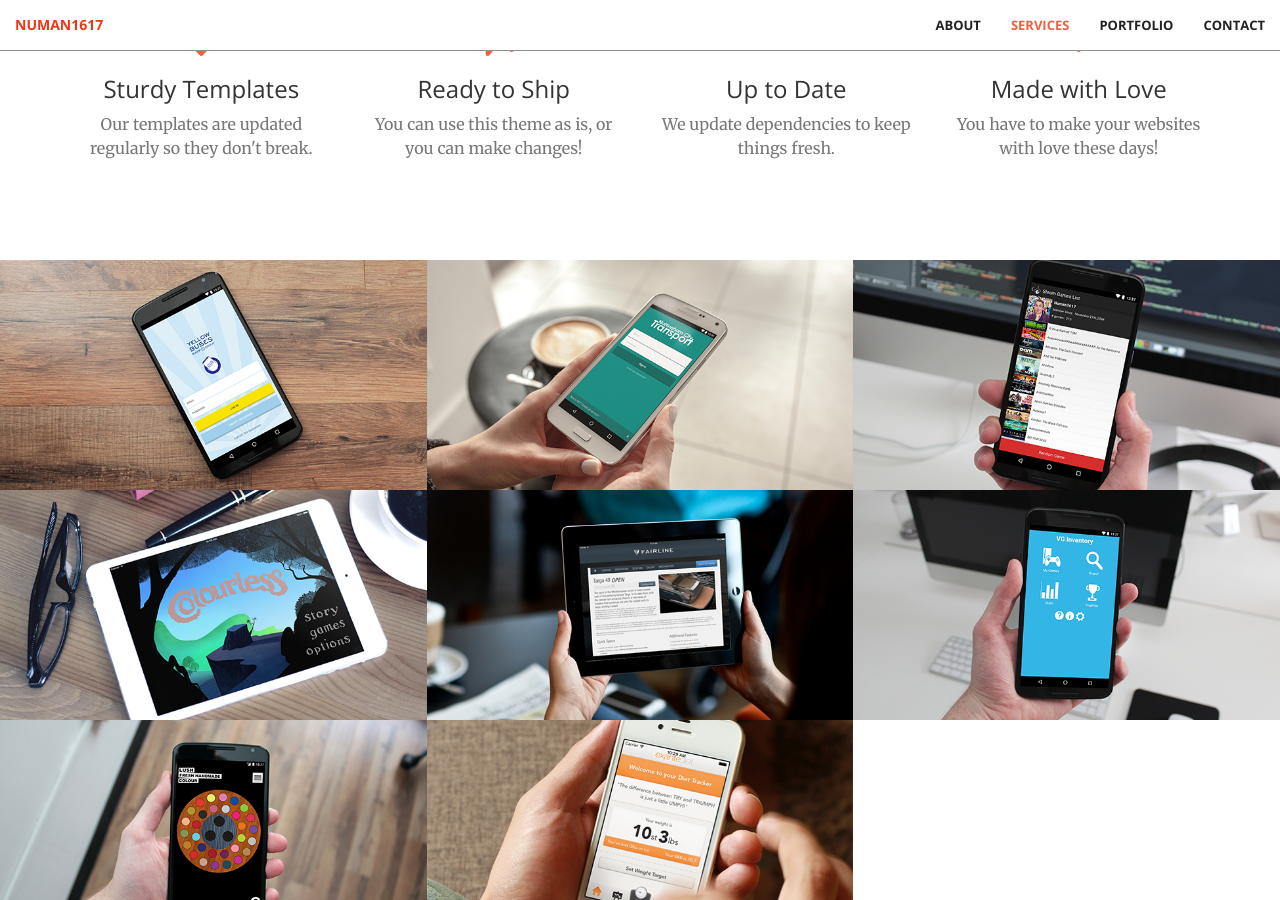
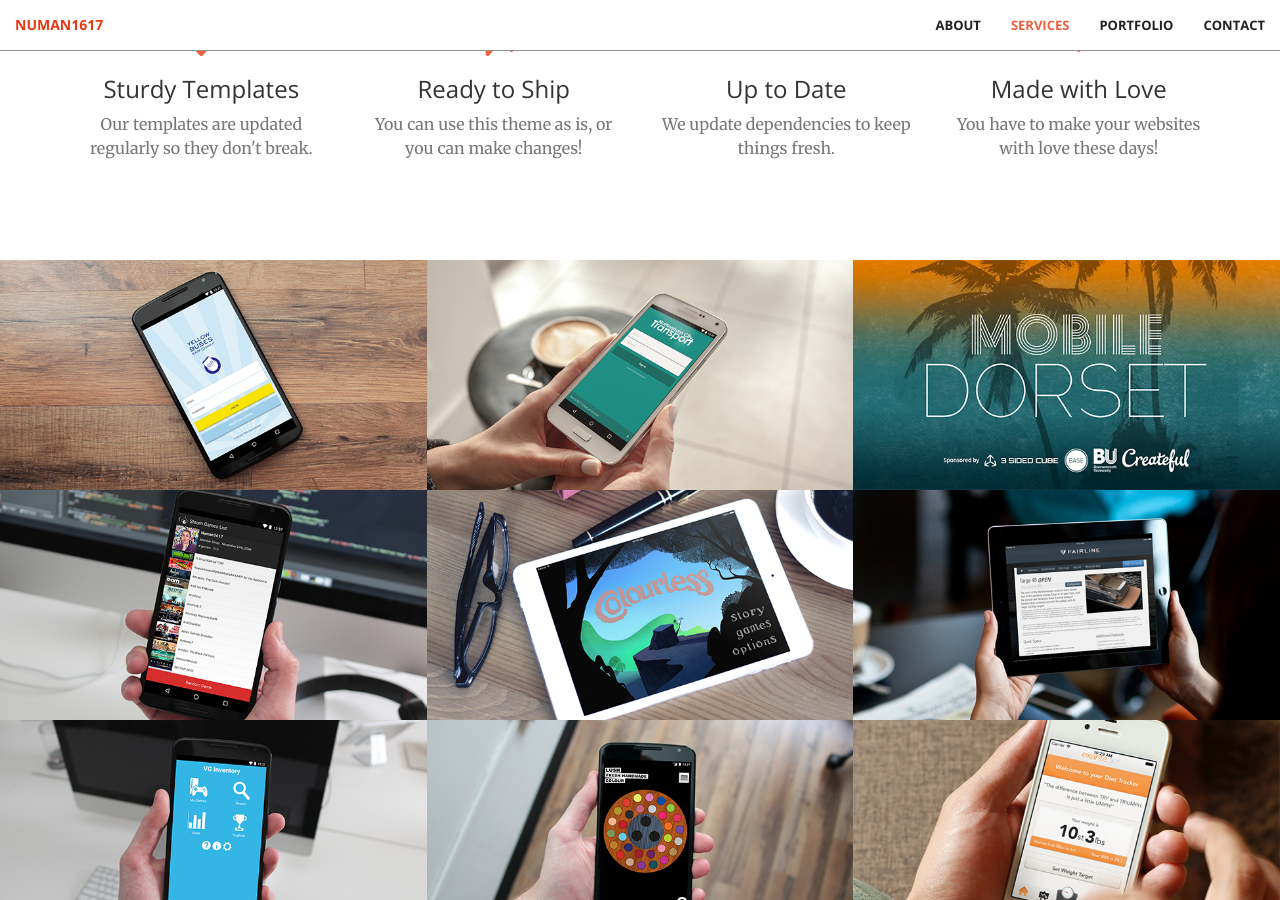
Before and after one commit to Numan1617/numan1617.com, a Jekyll site: the page built from index.html, in a window 1280 px wide and 900 px high, scrolled down 1624 px. Built offline with Jekyll 4.4.1, drawn with Linux system fonts in a browser that asks for light colours.

Commit message:
Added mobile dorset project tile

```diff
--- a/_includes/portfolio.html
+++ b/_includes/portfolio.html
@@ -26,6 +26,21 @@
                             </div>
                             <div class="project-name">
                                 NCT Buses
+                            </div>
+                        </div>
+                    </div>
+                </a>
+            </div>
+            <div class="col-lg-4 col-sm-6">
+                <a href="#" class="portfolio-box">
+                    <img src="img/portfolio/mobile_dorset/preview_mobile_dorset.png" class="img-responsive" alt="">
+                    <div class="portfolio-box-caption">
+                        <div class="portfolio-box-caption-content">
+                            <div class="project-category text-faded">
+                                Community
+                            </div>
+                            <div class="project-name">
+                                Mobile Dorset
                             </div>
                         </div>
                     </div>
@@ -70,7 +85,7 @@
                                 iOS App
                             </div>
                             <div class="project-name">
-                                Fairline boats explorer
+                                Fairline Boats Explorer
                             </div>
                         </div>
                     </div>
@@ -115,7 +130,7 @@
                                 iOS App
                             </div>
                             <div class="project-name">
-                                Exante diet tracker
+                                Exante Diet Tracker
                             </div>
                         </div>
                     </div>
```
